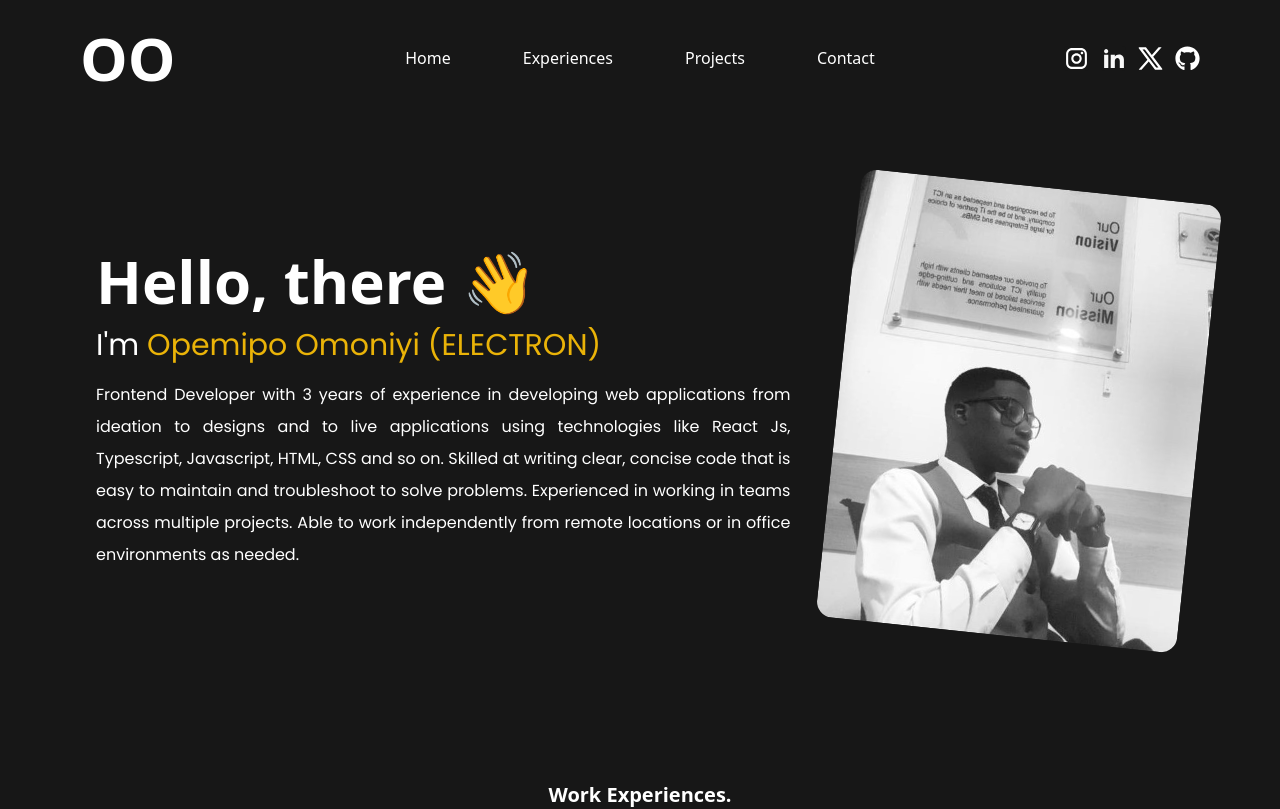
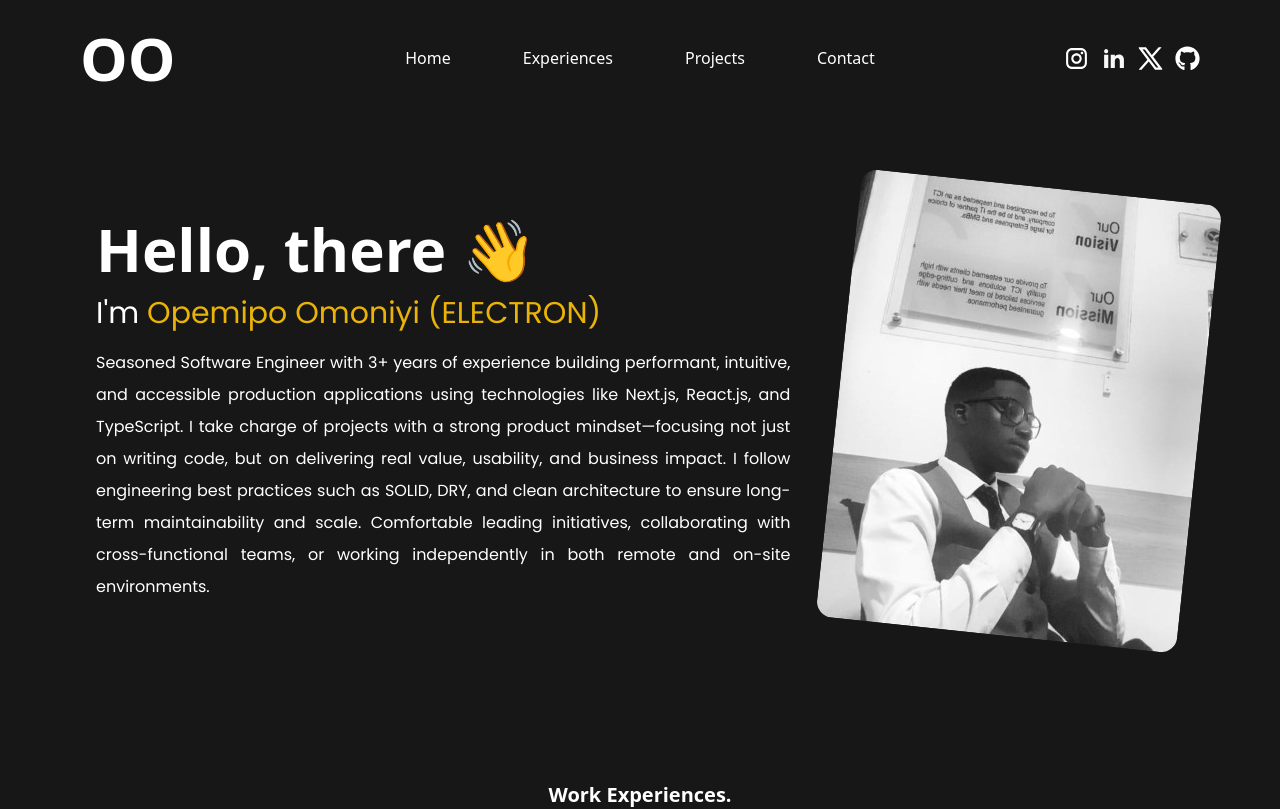
Before and after one commit to ELECTRON11111/my-portfolio, a Next.js app: page / in a window 1280 px wide. Shown: the top 809 px of the page. Built offline with nearby package versions, Linux system fonts and the light colour scheme; a web font is replaced by a local one.

Commit message:
chore: update bio in hero section

```diff
--- a/src/app/page.tsx
+++ b/src/app/page.tsx
@@ -16,10 +16,10 @@ export default function Home() {
               <h1 className="text-4xl font-bold md:text-6xl">Hello, there 👋</h1>
               <h2 className="text-xl font-poppins md:text-3xl">I&apos;m <span className="text-yellow-500 text-bold">Opemipo Omoniyi (ELECTRON)</span></h2>
               <p className="font-poppins leading-[32px] sm:text-justify">
-                Frontend Developer with 3 years of experience in developing web applications from ideation to designs and to
-                live applications using technologies like React Js, Typescript, Javascript, HTML, CSS and so on. Skilled at writing
-                clear, concise code that is easy to maintain and troubleshoot to solve problems. Experienced in working in teams across
-                multiple projects. Able to work independently from remote locations or in office environments as needed.
+                Seasoned Software Engineer with 3+ years of experience building performant, intuitive, and accessible production applications using technologies
+                like Next.js, React.js, and TypeScript. I take charge of projects with a strong product mindset—focusing not just on writing code, but on delivering
+                real value, usability, and business impact. I follow engineering best practices such as SOLID, DRY, and clean architecture to ensure long-term maintainability
+                and scale. Comfortable leading initiatives, collaborating with cross-functional teams, or working independently in both remote and on-site environments.
               </p>
             </div>
 
--- a/src/components/Projects/Projects.tsx
+++ b/src/components/Projects/Projects.tsx
@@ -33,7 +33,12 @@ const projectsList = [
   },
   {
     name: "The RetroFest Ticketing Platform",
-    description: "SafeLink is a secure, escrow-driven e-commerce platform for informal vendors. It uses role-based authentication, KYC verification, and a multi-stage escrow flow to ensure trusted transactions between buyers and sellers. The platform handles orders and payments through a state-based system—from payment hold to fulfillment and release—while integrating Supabase auth, email verification, and basic dispute logic.",
+    description: `
+      SafeLink is a secure, escrow-driven e-commerce platform for informal vendors. It uses role-based authentication, KYC verification,
+      and a multi-stage escrow flow to ensure trusted transactions between buyers and sellers. The platform handles orders and payments through
+      a state-based system—from payment hold to fulfillment and release—while integrating Supabase auth, email verification, and basic dispute logic.
+      Handled and processed purchase and generation of 150+ tickets.
+    `,
     codeLink: "/#",
     projectLink: "https://www.theretrofest.com.ng/",
     thumbnail: "/assets/retrofest.png",
--- a/src/components/Skills/Skills.tsx
+++ b/src/components/Skills/Skills.tsx
@@ -15,6 +15,7 @@ export default function Skills() {
                 <h3>User Experience (UX) Optimization</h3>
                 <h3>Search Engine Optimization (SEO)</h3>
                 <h3>Responsive Design</h3>
+                <h3>Code Maintainability and Scalability</h3>
             </div>
 
             <div id="known_technologies" className="py-4 flex flex-col sm:p-6">
```
